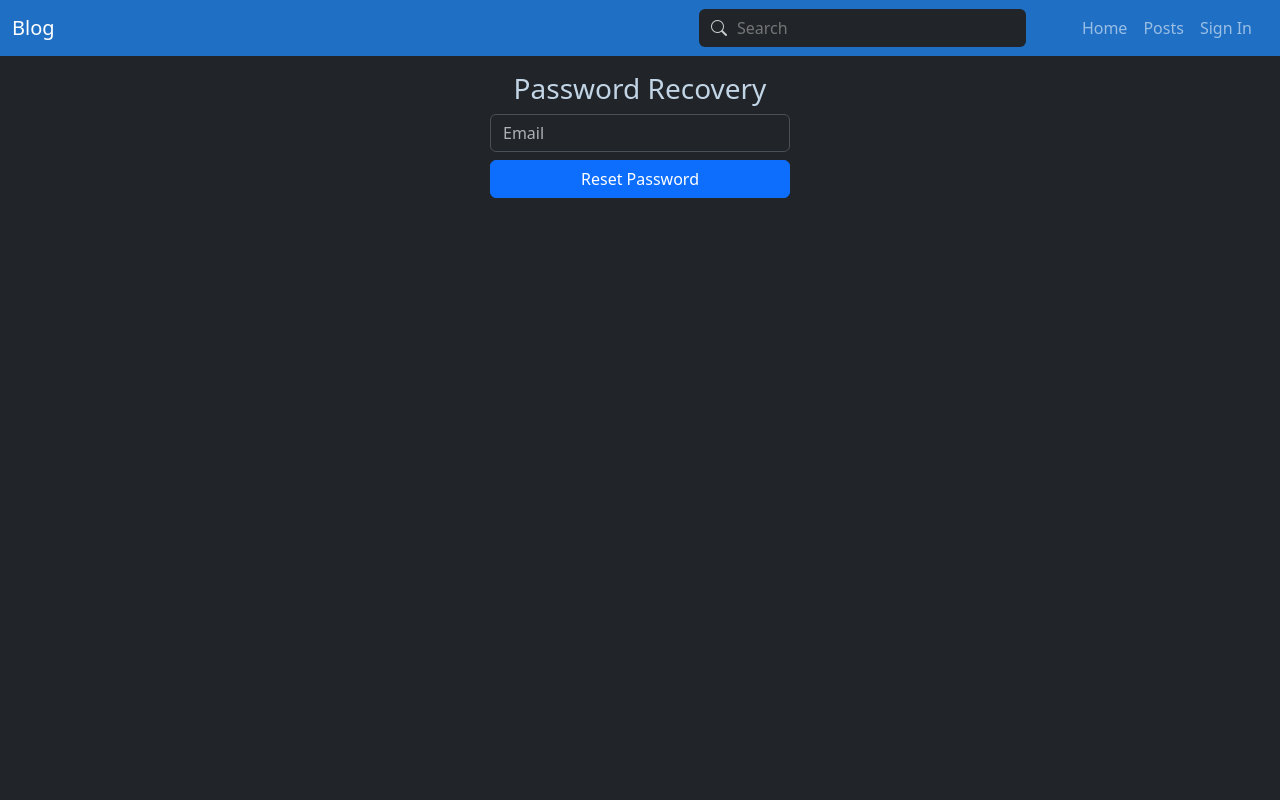
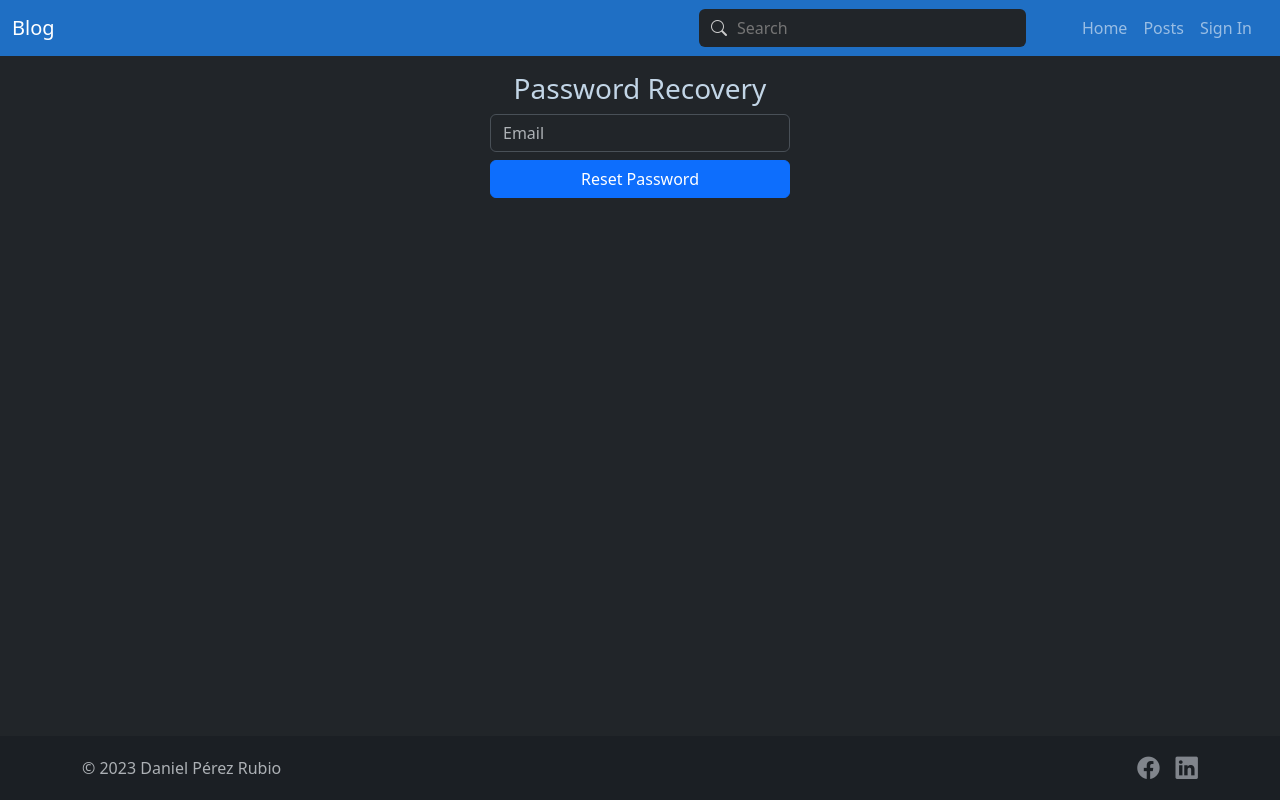
Before and after one commit to danielperezrubio/blog, a React (Vite) app in the folder frontend/: page /password_recovery in a window 1280 px wide. Built offline with nearby package versions, Linux system fonts and the light colour scheme; no server answers.

Commit message:
Add Footer

```diff
--- a/frontend/index.html
+++ b/frontend/index.html
@@ -11,7 +11,9 @@
     <link rel="stylesheet" href="/css/atom-one-dark.min.css">
   </head>
   <body class="bg-dark" data-bs-theme="dark">
-    <div id="root"></div>
+    <div id="page-container">
+      <div id="root"></div>
+    </div>
     <script src="/js/highlight.min.js"></script>
     <script>
     hljs.configure({
--- a/frontend/src/App.jsx
+++ b/frontend/src/App.jsx
@@ -19,6 +19,7 @@ import PasswordRecovery from "./pages/auth/PasswordRecovery";
 import PostEdit from "./pages/post/PostEdit";
 import { ToastContainer } from "react-toastify";
 import { icons } from "./quill-icons";
+import Footer from "./components/Footer";
 
 function App() {
   const { user, isLoadingUser } = useContext(UserContext);
@@ -66,6 +67,7 @@ function App() {
         <Route path="/logout" element={<Logout />} />
         <Route path="/password_recovery" element={<PasswordRecovery />} />
       </Routes>
+      <Footer />
     </BrowserRouter>
   );
 }
--- /dev/null
+++ b/frontend/src/components/Footer.css
@@ -0,0 +1,15 @@
+footer {
+  background-color: #1b1f24;
+  padding: auto 1rem;
+}
+
+footer i {
+  color: #81858c;
+  font-size: 1.4rem;
+}
+
+footer .container {
+  display: flex;
+  height: 100%;
+  align-items: center;
+}
--- /dev/null
+++ b/frontend/src/components/Footer.jsx
@@ -0,0 +1,30 @@
+import "./Footer.css";
+
+function Footer() {
+  return (
+    <footer id="footer">
+      <div className="container">
+        <div className="me-auto text-muted">
+          <span>© 2023 Daniel Pérez Rubio</span>
+        </div>
+        <section>
+          <a
+            href="https://www.facebook.com/daniel.perezrubio.75033/"
+            target="_blank"
+            className="me-3"
+          >
+            <i className="bi bi-facebook"></i>
+          </a>
+          <a
+            href="https://www.linkedin.com/in/danielperezrubio/"
+            target="_blank"
+          >
+            <i className="bi bi-linkedin"></i>
+          </a>
+        </section>
+      </div>
+    </footer>
+  );
+}
+
+export default Footer;
--- a/frontend/src/index.css
+++ b/frontend/src/index.css
@@ -91,3 +91,19 @@ h3 {
 a {
   text-decoration: none;
 }
+
+#page-container {
+  position: relative;
+  min-height: 100vh;
+}
+
+#root {
+  padding-bottom: 4rem; /* Footer height */
+}
+
+#footer {
+  position: absolute;
+  bottom: 0;
+  width: 100%;
+  height: 4rem; /* Footer height */
+}
```
